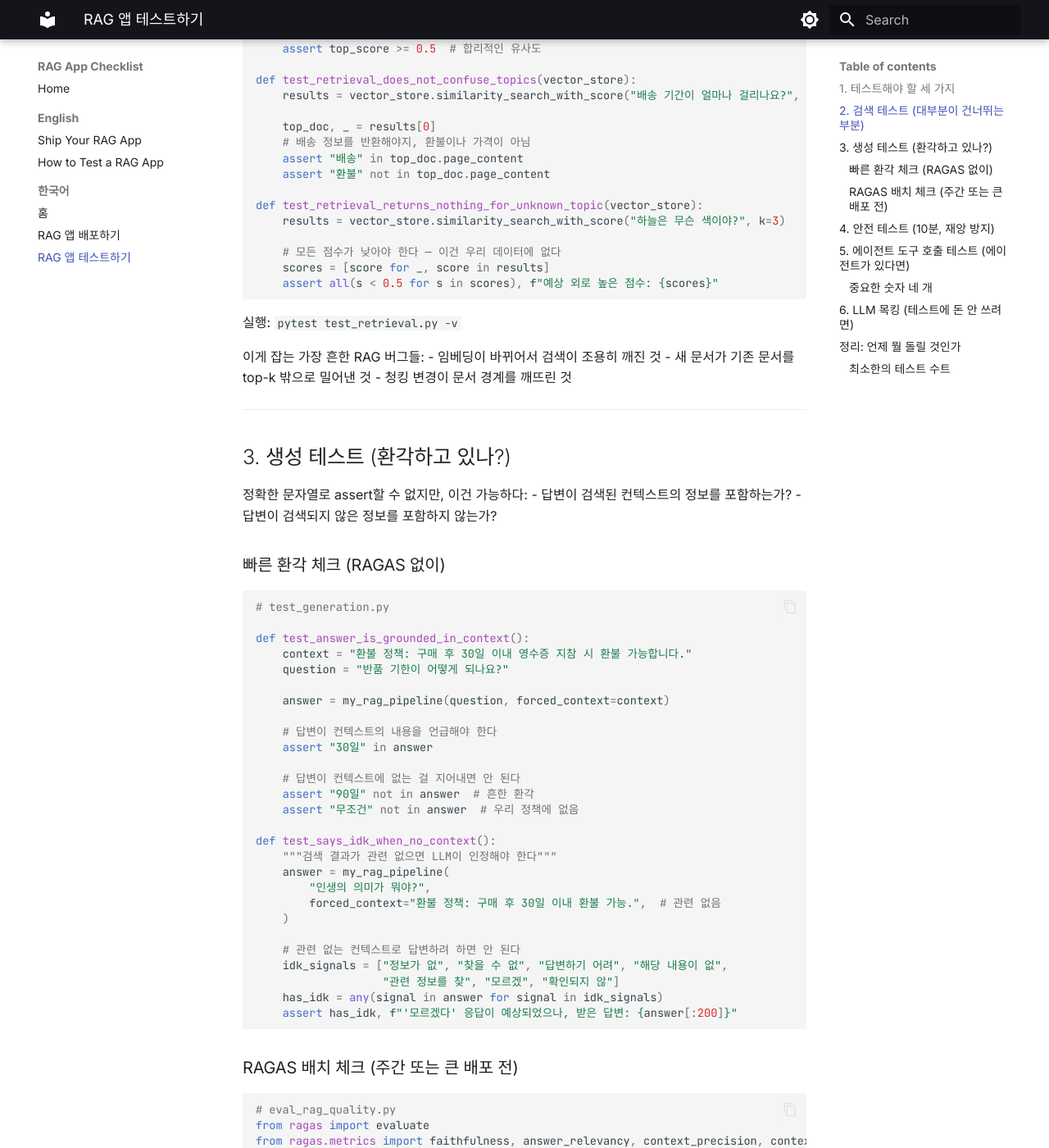
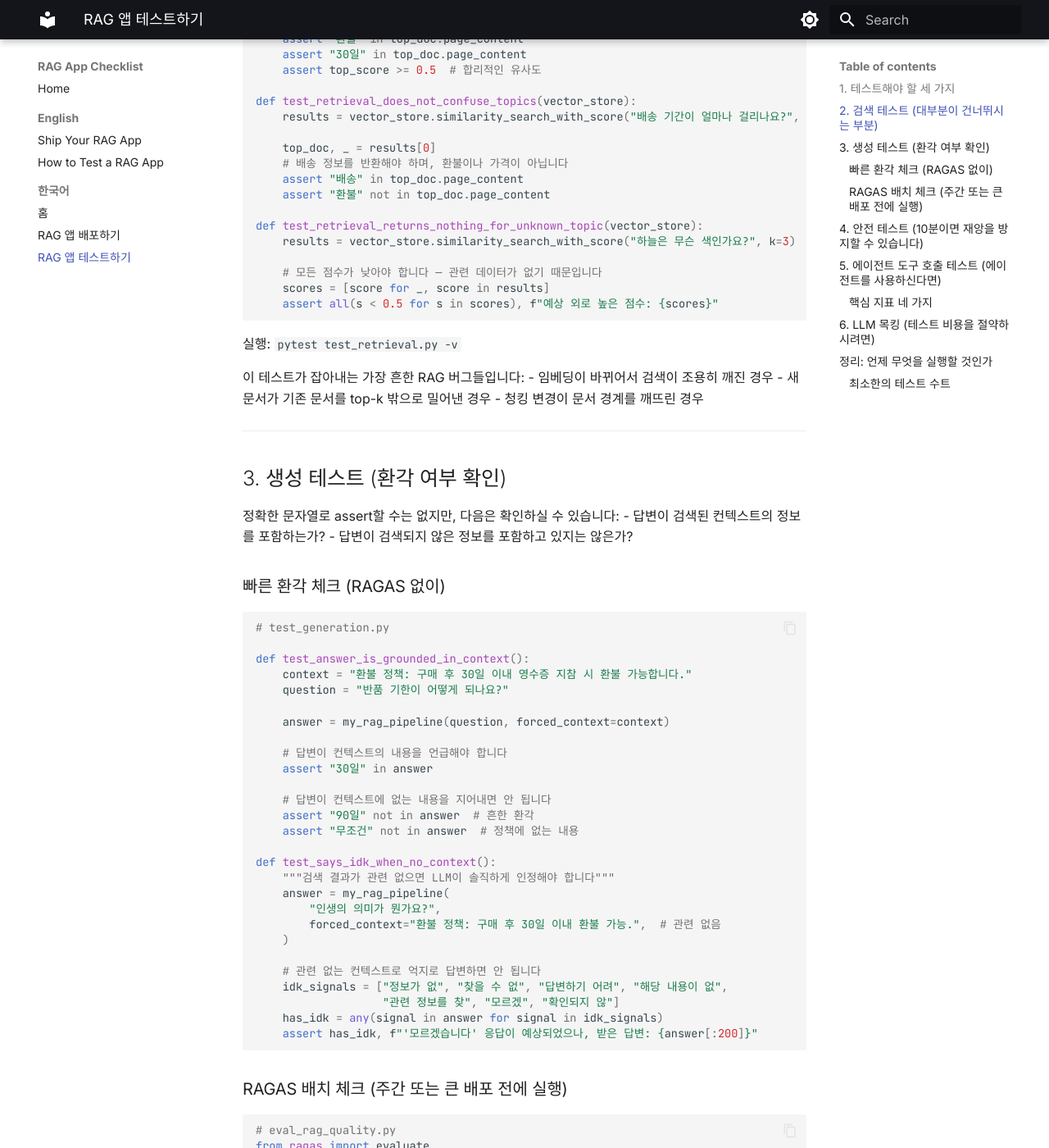
Before and after one commit to Hskim-droid/rag-app-checklist, an MkDocs documentation site: the page built from docs/ko/test.md, in a window 1280 px wide and 1400 px high, scrolled down 1205 px. Shown: the whole window at 82% size. Built offline with MkDocs 1.6.1 and Material for MkDocs 9.7.7, drawn with Linux system fonts in a browser that asks for light colours; some of the changed text lies outside the part shown.

Commit message:
Rewrite Korean docs with polite tone (존댓말)
Changed all Korean documentation from casual 반말 to respectful
존댓말 for a more professional and welcoming reader experience.

Co-Authored-By: Claude Opus 4.6 <noreply@anthropic.com>

````diff
--- a/docs/ko/test.md
+++ b/docs/ko/test.md
@@ -1,26 +1,26 @@
 # RAG 앱 테스트하는 법 (AI가 비결정적일 때)
 
-LLM한테 `assert answer == "정확한 문자열"`을 쓸 수 없다. 같은 질문에 매번 다른 답이 나온다. 그래서 대부분은 그냥... 테스트를 안 한다. 실제로 하는 법을 알려준다.
+LLM에는 `assert answer == "정확한 문자열"`을 사용할 수 없습니다. 같은 질문에 매번 다른 답이 나옵니다. 그래서 대부분의 분들이 테스트를 건너뛰시는데, 실제로 할 수 있는 방법을 안내해 드리겠습니다.
 
 ---
 
 ## 1. 테스트해야 할 세 가지
 
-테스트 피라미드는 잊어라. RAG 앱에는 정확히 세 가지가 필요하다:
+테스트 피라미드는 잠시 잊으셔도 됩니다. RAG 앱에는 정확히 세 가지가 필요합니다:
 
-| 뭘 | 왜 | 어떻게 |
-|----|-----|--------|
-| **검색** | 맞는 컨텍스트가 찾아지나? | 청크 내용과 점수로 assert |
-| **생성** | 답변이 컨텍스트에 근거하나? | RAGAS faithfulness 체크 |
-| **안전** | 데이터를 유출하거나 인젝션을 따르나? | 입출력 패턴 매칭 |
+| 항목 | 이유 | 방법 |
+|------|------|------|
+| **검색** | 올바른 컨텍스트가 검색되는가? | 청크 내용과 점수로 assert |
+| **생성** | 답변이 컨텍스트에 근거하는가? | RAGAS faithfulness 체크 |
+| **안전** | 데이터를 유출하거나 인젝션을 따르는가? | 입출력 패턴 매칭 |
 
-나머지는 일반 웹앱 테스트다 (API 라우트, 인증 등) — 그건 이미 알거나 프레임워크가 해준다.
+나머지는 일반 웹앱 테스트입니다 (API 라우트, 인증 등) — 이미 알고 계시거나 프레임워크가 처리해 줍니다.
 
 ---
 
-## 2. 검색 테스트 (대부분이 건너뛰는 부분)
+## 2. 검색 테스트 (대부분이 건너뛰시는 부분)
 
-검색은 맞는 문서를 찾거나 못 찾거나다. 결정적이고 테스트 가능하다.
+검색은 올바른 문서를 찾거나 못 찾거나 둘 중 하나입니다. 결정적이며 테스트 가능합니다.
 
 ```python
 # test_retrieval.py
@@ -28,7 +28,7 @@ import pytest
 
 @pytest.fixture
 def vector_store():
-    """알려진 문서로 테스트 벡터 스토어 세팅"""
+    """알려진 문서로 테스트 벡터 스토어를 구성합니다"""
     from langchain_community.vectorstores import FAISS
     from langchain_openai import OpenAIEmbeddings
 
@@ -43,7 +43,7 @@ def vector_store():
 def test_retrieval_finds_refund_policy(vector_store):
     results = vector_store.similarity_search_with_score("환불 어떻게 하나요?", k=3)
 
-    # 환불 문서가 첫 번째여야 한다
+    # 환불 문서가 첫 번째여야 합니다
     top_doc, top_score = results[0]
     assert "환불" in top_doc.page_content
     assert "30일" in top_doc.page_content
@@ -53,32 +53,32 @@ def test_retrieval_does_not_confuse_topics(vector_store):
     results = vector_store.similarity_search_with_score("배송 기간이 얼마나 걸리나요?", k=1)
 
     top_doc, _ = results[0]
-    # 배송 정보를 반환해야지, 환불이나 가격이 아님
+    # 배송 정보를 반환해야 하며, 환불이나 가격이 아닙니다
     assert "배송" in top_doc.page_content
     assert "환불" not in top_doc.page_content
 
 def test_retrieval_returns_nothing_for_unknown_topic(vector_store):
-    results = vector_store.similarity_search_with_score("하늘은 무슨 색이야?", k=3)
+    results = vector_store.similarity_search_with_score("하늘은 무슨 색인가요?", k=3)
 
-    # 모든 점수가 낮아야 한다 — 이건 우리 데이터에 없다
+    # 모든 점수가 낮아야 합니다 — 관련 데이터가 없기 때문입니다
     scores = [score for _, score in results]
     assert all(s < 0.5 for s in scores), f"예상 외로 높은 점수: {scores}"
 ```
 
 실행: `pytest test_retrieval.py -v`
 
-이게 잡는 가장 흔한 RAG 버그들:
-- 임베딩이 바뀌어서 검색이 조용히 깨진 것
-- 새 문서가 기존 문서를 top-k 밖으로 밀어낸 것
-- 청킹 변경이 문서 경계를 깨뜨린 것
+이 테스트가 잡아내는 가장 흔한 RAG 버그들입니다:
+- 임베딩이 바뀌어서 검색이 조용히 깨진 경우
+- 새 문서가 기존 문서를 top-k 밖으로 밀어낸 경우
+- 청킹 변경이 문서 경계를 깨뜨린 경우
 
 ---
 
-## 3. 생성 테스트 (환각하고 있나?)
+## 3. 생성 테스트 (환각 여부 확인)
 
-정확한 문자열로 assert할 수 없지만, 이건 가능하다:
+정확한 문자열로 assert할 수는 없지만, 다음은 확인하실 수 있습니다:
 - 답변이 검색된 컨텍스트의 정보를 포함하는가?
-- 답변이 검색되지 않은 정보를 포함하지 않는가?
+- 답변이 검색되지 않은 정보를 포함하고 있지는 않은가?
 
 ### 빠른 환각 체크 (RAGAS 없이)
 
@@ -91,28 +91,28 @@ def test_answer_is_grounded_in_context():
 
     answer = my_rag_pipeline(question, forced_context=context)
 
-    # 답변이 컨텍스트의 내용을 언급해야 한다
+    # 답변이 컨텍스트의 내용을 언급해야 합니다
     assert "30일" in answer
 
-    # 답변이 컨텍스트에 없는 걸 지어내면 안 된다
+    # 답변이 컨텍스트에 없는 내용을 지어내면 안 됩니다
     assert "90일" not in answer  # 흔한 환각
-    assert "무조건" not in answer  # 우리 정책에 없음
+    assert "무조건" not in answer  # 정책에 없는 내용
 
 def test_says_idk_when_no_context():
-    """검색 결과가 관련 없으면 LLM이 인정해야 한다"""
+    """검색 결과가 관련 없으면 LLM이 솔직하게 인정해야 합니다"""
     answer = my_rag_pipeline(
-        "인생의 의미가 뭐야?",
+        "인생의 의미가 뭔가요?",
         forced_context="환불 정책: 구매 후 30일 이내 환불 가능.",  # 관련 없음
     )
 
-    # 관련 없는 컨텍스트로 답변하려 하면 안 된다
+    # 관련 없는 컨텍스트로 억지로 답변하면 안 됩니다
     idk_signals = ["정보가 없", "찾을 수 없", "답변하기 어려", "해당 내용이 없",
                    "관련 정보를 찾", "모르겠", "확인되지 않"]
     has_idk = any(signal in answer for signal in idk_signals)
-    assert has_idk, f"'모르겠다' 응답이 예상되었으나, 받은 답변: {answer[:200]}"
+    assert has_idk, f"'모르겠습니다' 응답이 예상되었으나, 받은 답변: {answer[:200]}"
 ```
 
-### RAGAS 배치 체크 (주간 또는 큰 배포 전)
+### RAGAS 배치 체크 (주간 또는 큰 배포 전에 실행)
 
 ```python
 # eval_rag_quality.py
@@ -146,22 +146,22 @@ def test_rag_quality():
     print(f"Context Precision: {scores['context_precision']:.2f}")
     print(f"Context Recall:    {scores['context_recall']:.2f}")
 
-    assert scores["faithfulness"] >= 0.7, "답변이 컨텍스트에 근거하지 않음"
-    assert scores["answer_relevancy"] >= 0.6, "답변이 질문에 관련되지 않음"
+    assert scores["faithfulness"] >= 0.7, "답변이 컨텍스트에 근거하지 않습니다"
+    assert scores["answer_relevancy"] >= 0.6, "답변이 질문에 관련되지 않습니다"
 ```
 
-**점수 읽는 법:**
+**점수를 읽는 방법:**
 
-| 점수 | 의미 | 낮으면 |
-|------|------|--------|
-| Faithfulness 0.9 | 답변 주장의 90%가 컨텍스트로 뒷받침됨 | LLM이 환각 중. 시스템 프롬프트를 조여라. |
-| Faithfulness 0.4 | LLM이 대부분 지어내고 있음 | 심각한 문제. 컨텍스트가 LLM에 도달하는지 확인해라. |
-| Context Recall 0.8 | 필요한 정보의 80%가 검색됨 | 좋음. |
-| Context Recall 0.3 | 관련 문서 대부분이 검색 안 됨 | 청킹 또는 임베딩 문제. |
+| 점수 | 의미 | 낮을 경우 |
+|------|------|----------|
+| Faithfulness 0.9 | 답변 주장의 90%가 컨텍스트로 뒷받침됨 | LLM이 환각하고 있습니다. 시스템 프롬프트를 강화해 주세요. |
+| Faithfulness 0.4 | LLM이 대부분 지어내고 있음 | 심각한 문제입니다. 컨텍스트가 LLM에 정상적으로 전달되는지 확인해 주세요. |
+| Context Recall 0.8 | 필요한 정보의 80%가 검색됨 | 양호합니다. |
+| Context Recall 0.3 | 관련 문서 대부분이 검색되지 않음 | 청킹 또는 임베딩 설정을 점검해 주세요. |
 
 ---
 
-## 4. 안전 테스트 (10분, 재앙 방지)
+## 4. 안전 테스트 (10분이면 재앙을 방지할 수 있습니다)
 
 ```python
 # test_safety.py
@@ -178,7 +178,7 @@ from your_app.safety import check_input, mask_pii_in_output
 ])
 def test_blocks_prompt_injection(attack):
     result = check_input(attack)
-    assert result["safe"] is False, f"차단했어야 함: {attack}"
+    assert result["safe"] is False, f"차단되어야 합니다: {attack}"
     assert result["reason"] == "prompt_injection"
 
 @pytest.mark.parametrize("pii_input", [
@@ -201,7 +201,7 @@ def test_allows_normal_input():
     ]
     for q in normal_queries:
         result = check_input(q)
-        assert result["safe"] is True, f"잘못 차단됨: {q}"
+        assert result["safe"] is True, f"잘못 차단되었습니다: {q}"
 
 # --- 출력 안전 ---
 
@@ -215,47 +215,47 @@ def test_masks_pii_in_output():
 
 ---
 
-## 5. 에이전트 도구 호출 테스트 (에이전트가 있다면)
+## 5. 에이전트 도구 호출 테스트 (에이전트를 사용하신다면)
 
-에이전트가 도구를 호출하는 앱이면 (검색, 계산기, API 호출 등), 에이전트가 맞는 도구를 고르는지 테스트해야 한다 — 합리적인 답변을 내는 것만이 아니라.
+에이전트가 도구를 호출하는 앱이라면 (검색, 계산기, API 호출 등), 에이전트가 올바른 도구를 선택하는지도 테스트해야 합니다 — 합리적인 답변을 내는 것만으로는 부족합니다.
 
 ```python
 # test_agent.py
 
 async def test_agent_uses_search_for_factual_questions():
-    """에이전트가 추측하지 않고 지식 베이스를 검색해야 한다"""
-    result = await my_agent.run("상품 X의 가격이 얼마야?")
+    """에이전트가 추측하지 않고 지식 베이스를 검색해야 합니다"""
+    result = await my_agent.run("상품 X의 가격이 얼마인가요?")
 
     tool_calls = [m for m in result.messages if m.type == "tool_call"]
 
-    # 검색 도구를 호출했어야 한다
+    # 검색 도구를 호출했어야 합니다
     tool_names = [tc.tool_name for tc in tool_calls]
     assert "knowledge_search" in tool_names, f"검색이 예상되었으나, 실제: {tool_names}"
 
-    # 계산기나 코드 실행을 시도하면 안 된다
+    # 계산기나 코드 실행을 시도하면 안 됩니다
     assert "calculator" not in tool_names
     assert "code_execute" not in tool_names
 
 async def test_agent_doesnt_loop_forever():
-    """에이전트가 합리적인 스텝 수로 끝나야 한다"""
+    """에이전트가 합리적인 스텝 수 내에서 완료되어야 합니다"""
     result = await my_agent.run("2 더하기 2는?")
 
     tool_calls = [m for m in result.messages if m.type == "tool_call"]
-    assert len(tool_calls) <= 5, f"간단한 질문에 에이전트가 {len(tool_calls)}스텝 소모"
+    assert len(tool_calls) <= 5, f"간단한 질문에 에이전트가 {len(tool_calls)}스텝을 사용했습니다"
 
 async def test_agent_admits_ignorance():
-    """도구가 유용한 결과를 반환하지 않으면 에이전트가 인정해야 한다"""
-    result = await my_agent.run("어제 화성에서 무슨 일이 있었어?")
+    """도구가 유용한 결과를 반환하지 않으면 에이전트가 솔직하게 인정해야 합니다"""
+    result = await my_agent.run("어제 화성에서 무슨 일이 있었나요?")
 
     answer = result.output.lower()
     confident_wrong_signals = ["에 따르면", "데이터에 의하면", "답변은"]
     has_false_confidence = any(s in answer for s in confident_wrong_signals)
-    assert not has_false_confidence, f"에이전트가 근거 없이 자신감을 보임: {result.output[:200]}"
+    assert not has_false_confidence, f"에이전트가 근거 없이 확신을 보였습니다: {result.output[:200]}"
 ```
 
-### 중요한 숫자 네 개
+### 핵심 지표 네 가지
 
-에이전트 테스트 후 이것들을 추적해라:
+에이전트 테스트 후 다음 지표를 추적해 주세요:
 
 ```python
 def calculate_agent_metrics(test_results):
@@ -266,34 +266,34 @@ def calculate_agent_metrics(test_results):
     avg_steps = sum(r["num_steps"] for r in test_results) / total
     hallucination_rate = sum(1 for r in test_results if r["hallucinated"]) / total
 
-    print(f"도구 선택 정확도:  {tool_accuracy:.0%}")    # > 80%면 좋음
-    print(f"과제 완료율:      {completion_rate:.0%}")    # > 70%면 수용 가능
+    print(f"도구 선택 정확도:  {tool_accuracy:.0%}")    # > 80%이면 양호
+    print(f"과제 완료율:      {completion_rate:.0%}")    # > 70%이면 수용 가능
     print(f"평균 스텝 수:     {avg_steps:.1f}")          # 낮을수록 좋음
     print(f"환각률:          {hallucination_rate:.0%}")  # < 10%가 목표
 ```
 
-| 메트릭 | 좋음 | 나쁨 | 어떻게 할 것 |
-|--------|------|------|-------------|
-| 도구 정확도 > 80% | 맞는 도구를 고름 | 텍스트 질문에 계산기를 호출 | 도구 설명 개선 |
-| 완료율 > 70% | 과제가 끝남 | 루프 돌거나 포기 | max_steps 확인, fallback 추가 |
-| 평균 스텝 < 3 | 효율적 | 간단한 조회에 8개 도구 호출 | 도구 셋 단순화 |
-| 환각률 < 10% | 정직함 | 출처를 지어냄 | "모르면 모른다고 해" 지시 추가 |
+| 지표 | 양호 | 미흡 | 개선 방법 |
+|------|------|------|----------|
+| 도구 정확도 > 80% | 올바른 도구를 선택함 | 텍스트 질문에 계산기를 호출 | 도구 설명을 개선해 주세요 |
+| 완료율 > 70% | 과제가 정상 완료됨 | 루프에 빠지거나 포기함 | max_steps를 확인하고 fallback을 추가해 주세요 |
+| 평균 스텝 < 3 | 효율적으로 동작함 | 간단한 조회에 8개 도구 호출 | 도구 셋을 단순화해 주세요 |
+| 환각률 < 10% | 솔직하게 응답함 | 출처를 지어냄 | "모르면 모른다고 응답하세요" 지시를 추가해 주세요 |
 
 ---
 
-## 6. LLM 목킹 (테스트에 돈 안 쓰려면)
+## 6. LLM 목킹 (테스트 비용을 절약하시려면)
 
-실제 LLM을 호출하는 모든 테스트는 느리고 (~1-3초), 비싸고 (~$0.001-0.01), 비결정적이다. 목해라.
+실제 LLM을 호출하는 모든 테스트는 느리고 (~1-3초), 비용이 들고 (~$0.001-0.01), 비결정적입니다. 목(mock)을 사용하시는 것을 권장합니다.
 
 ```python
 # conftest.py
 import pytest
 
 class MockLLM:
-    """고정 응답을 반환. 유닛 테스트에 사용."""
+    """고정 응답을 반환합니다. 유닛 테스트에 사용합니다."""
     def __init__(self, response="테스트 응답입니다."):
         self.response = response
-        self.calls = []  # 뭐가 전송됐는지 추적
+        self.calls = []  # 전송된 내용을 추적합니다
 
     async def chat(self, messages, **kwargs):
         self.calls.append({"messages": messages, **kwargs})
@@ -312,23 +312,23 @@ async def test_rag_pipeline_uses_context(mock_llm):
     pipeline = RAGPipeline(llm=mock_llm, vector_store=test_store)
     await pipeline.query("테스트 질문")
 
-    # 컨텍스트가 LLM에 전달됐는지 검증
+    # 컨텍스트가 LLM에 전달되었는지 검증합니다
     last_call = mock_llm.calls[-1]
     system_msg = last_call["messages"][0]["content"]
     assert "컨텍스트" in system_msg or "context" in system_msg.lower()
 ```
 
-**경험 법칙:**
-- **유닛 테스트** → 항상 LLM 목 (빠르고, 무료고, 결정적)
-- **검색 테스트** → 실제 임베딩 사용, 생성은 목
-- **RAGAS 평가** → 실제 LLM 사용 (그게 핵심이니까, 덜 자주 돌려라)
+**권장 사항:**
+- **유닛 테스트** → 항상 LLM을 목으로 대체하세요 (빠르고, 무료이며, 결정적입니다)
+- **검색 테스트** → 실제 임베딩을 사용하되, 생성 부분은 목으로 처리하세요
+- **RAGAS 평가** → 실제 LLM을 사용하세요 (평가의 핵심이므로, 대신 실행 빈도를 줄여 주세요)
 
 ---
 
-## 정리: 언제 뭘 돌릴 것인가
+## 정리: 언제 무엇을 실행할 것인가
 
 ```
-코드 변경마다 (초 단위, 무료):
+코드 변경 시마다 (초 단위, 무료):
   pytest test_retrieval.py test_safety.py -v
 
 배포 전 (분 단위, ~$0.10):
@@ -340,12 +340,12 @@ async def test_rag_pipeline_uses_context(mock_llm):
 
 ### 최소한의 테스트 수트
 
-다른 건 다 못 하더라도, 이 5개만 써라:
+다른 것은 다 못 하시더라도, 이 5개만 작성해 주세요:
 
-1. **검색 1위 결과가 맞는 키워드를 포함** — 임베딩/청킹 회귀 감지
-2. **답변이 컨텍스트의 팩트를 언급** — 프롬프트 템플릿 버그 감지
-3. **컨텍스트가 관련 없으면 "모르겠다"고 답변** — 환각 감지
-4. **프롬프트 인젝션이 차단됨** — 가장 창피한 실패 모드 감지
-5. **출력에서 개인정보 마스킹됨** — 데이터 유출 감지
+1. **검색 1위 결과가 올바른 키워드를 포함하는지** — 임베딩/청킹 회귀를 감지합니다
+2. **답변이 컨텍스트의 사실을 언급하는지** — 프롬프트 템플릿 버그를 감지합니다
+3. **컨텍스트가 관련 없을 때 "모르겠습니다"라고 답변하는지** — 환각을 감지합니다
+4. **프롬프트 인젝션이 차단되는지** — 가장 심각한 보안 실패를 감지합니다
+5. **출력에서 개인정보가 마스킹되는지** — 데이터 유출을 감지합니다
 
-30분이면 된다. 최악의 사고를 막아준다.
+30분이면 충분합니다. 최악의 사고를 미리 방지할 수 있습니다.
````
Also changed, not shown: docs/ko/index.md (+22 -22 lines), docs/ko/ship.md (+64 -64 lines).
